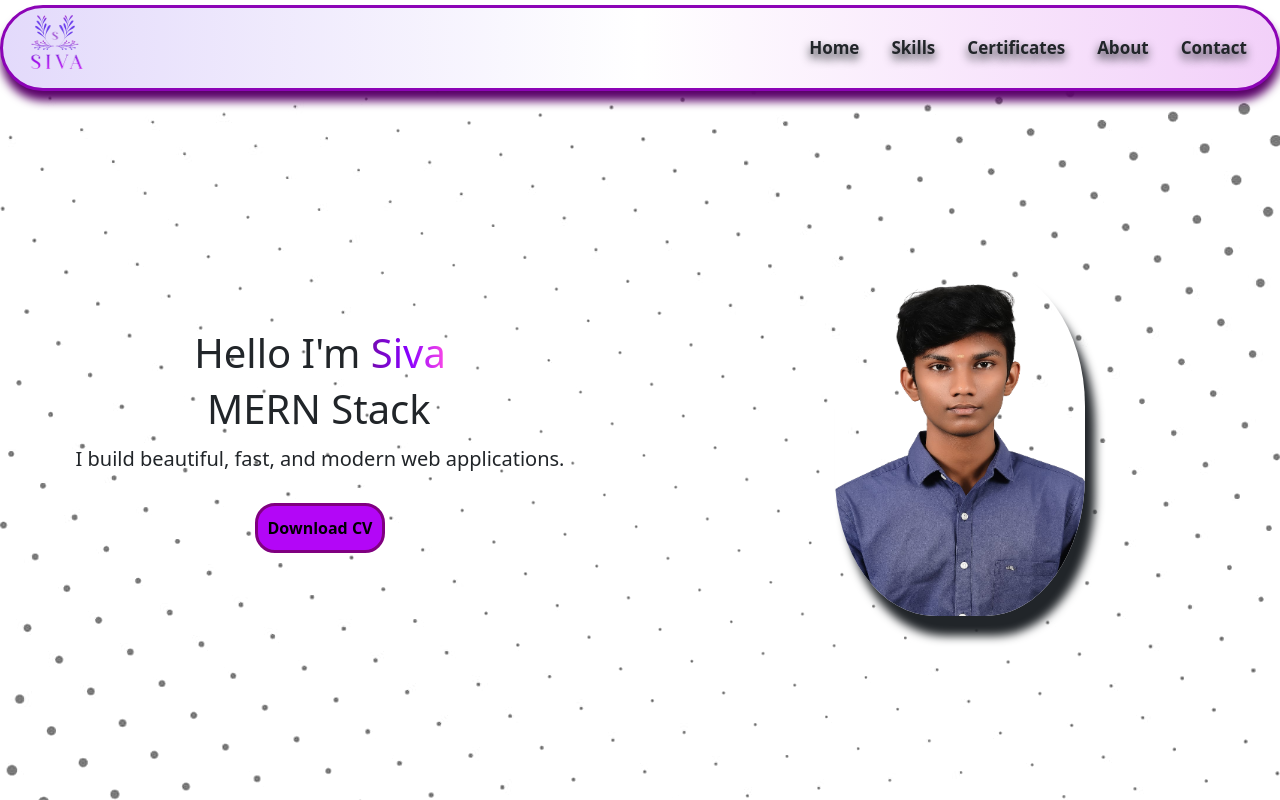
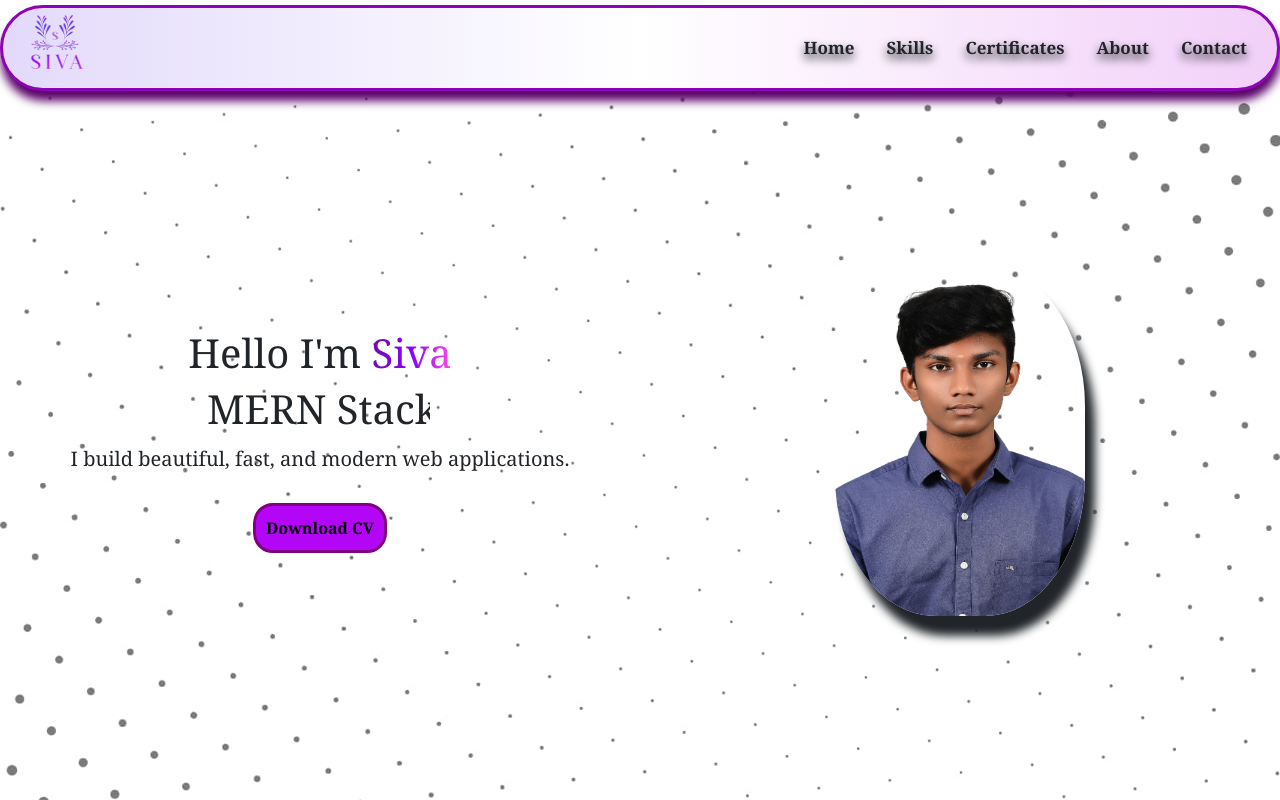
Before and after one commit to siva-c-dev/Siva-Portfolio, a React (Vite) app: page / in a window 1280 px wide. Shown: the top 800 px of the page. Built offline with nearby package versions, Linux system fonts and the light colour scheme.

Commit message:
font fam

```diff
--- a/src/Components/App.css
+++ b/src/Components/App.css
@@ -1,3 +1,7 @@
+*{
+  font-family: Cambria, Cochin, Georgia, Times, 'Times New Roman', serif;
+}
+
 .container-fluid.main {
   width: 100%;
   height: 100vh !important;
```
